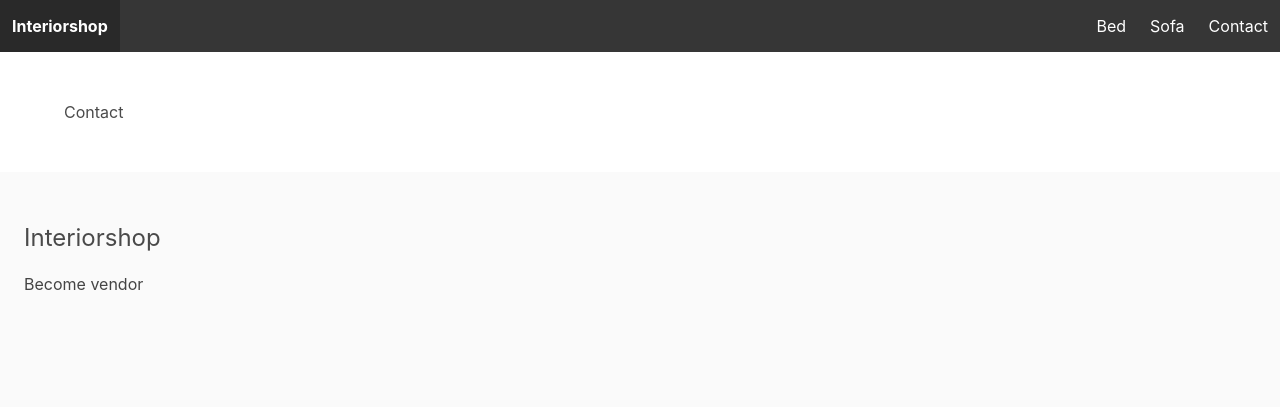
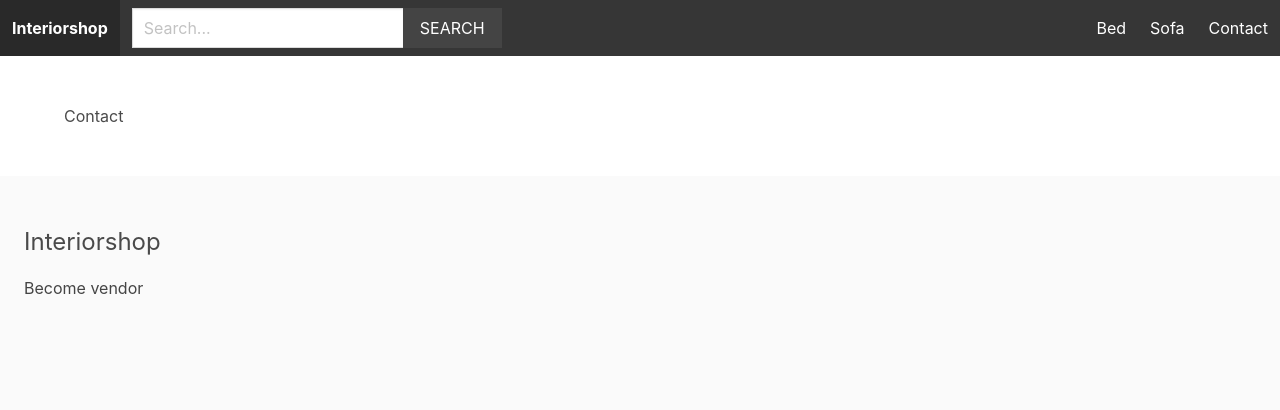
Before and after one commit to Wooodzu/portfolio2021, a Django app: page /icontact/ in a window 1280 px wide. Shown: the top 410 px of the page. Run offline with Django 3.2, Linux system fonts and the light colour scheme; data comes from the database, SQL or seed files in the repository; parts of the project's set-up code (start-up, migrations or seed data) failed here and were passed over.

Commit message:
16th push

```diff
--- a/django_project/django_project/urls.py
+++ b/django_project/django_project/urls.py
@@ -21,7 +21,7 @@ from django.urls import path, include
 urlpatterns = [
     path('admin/', admin.site.urls),
     path('', include('interiorshop.urls')),
-    path('', include('product.urls')),
+    path('interiorshop/', include('product.urls')),
     path('', include('vendor.urls')),
     path('', include('wwwapp.urls')),
     path('', include('todo.urls')),
--- a/django_project/interiorshop/templates/interiorshop/base.html
+++ b/django_project/interiorshop/templates/interiorshop/base.html
@@ -25,9 +25,21 @@
         </a>
     </div>
 
-
-
     <div class="navbar-menu" id="main-navbar">
+        <div class="navbar-start">
+            <div class="navbar-item">
+                <form method="get" action="{% url 'search' %}">
+                    <div class="field has-addons">
+                        <div class="control">
+                            <input type="text" class="input" placeholder="Search..." name="query">
+                        </div>
+                        <div class="control">
+                            <button class="button is-dark is-uppercase">Search</button>
+                        </div>
+                    </div>
+                </form>
+            </div>
+        </div>
         <div class="navbar-end">
             {% for category in menu_categories %}
                 <a href="{% url 'category' category.slug %}" class="navbar-item">{{ category.title }}</a>
--- a/django_project/product/urls.py
+++ b/django_project/product/urls.py
@@ -2,7 +2,8 @@ from django.urls import path
 from . import views
 
 urlpatterns = [
+    path('search/', views.search, name='search'),
     path('<slug:category_slug>/<slug:product_slug>/', views.product, name='product'),
-    path('/<slug:category_slug>/', views.category, name='category'),
+    path('<slug:category_slug>/', views.category, name='category'),
 
 ]
```
Also changed, not shown: django_project/product/templates/product/search.html (added, +15 -0 lines), django_project/product/views.py (+8 -2 lines).
